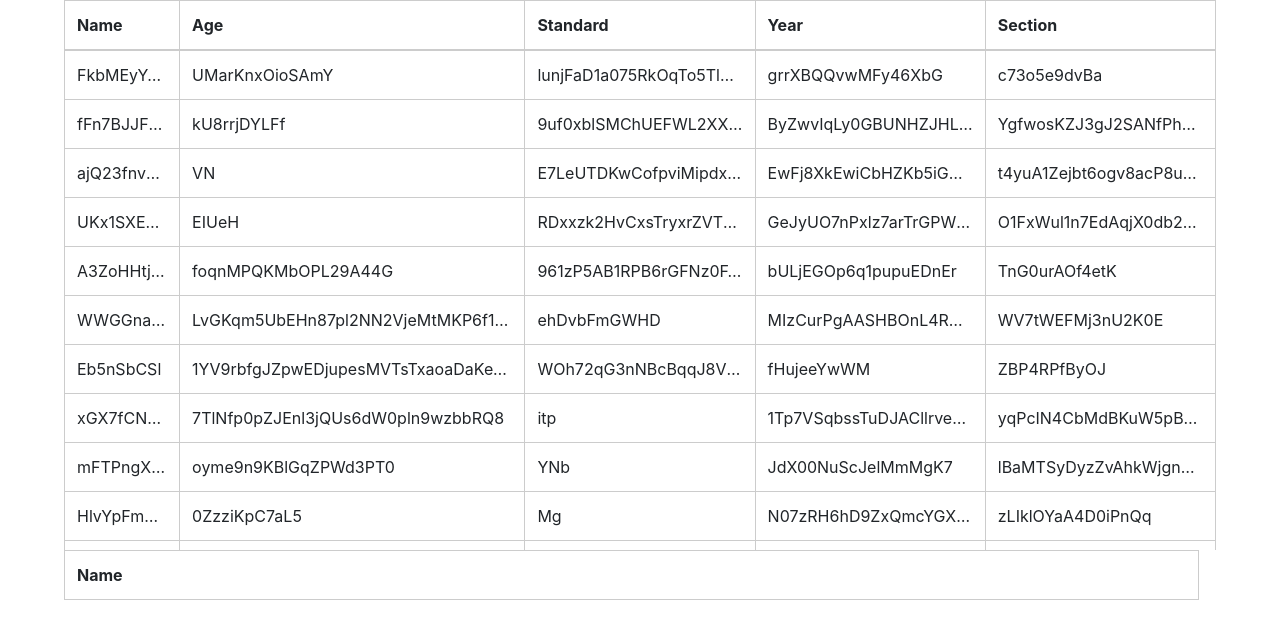
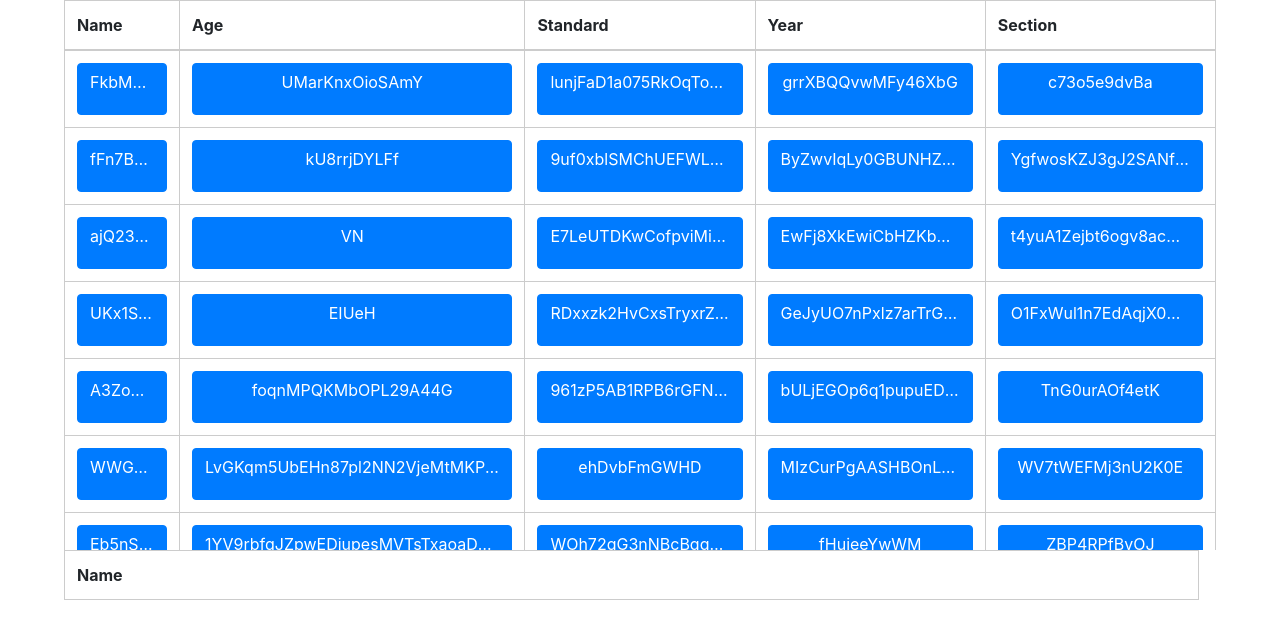
Before and after one commit to mantuonweb/tablejq, an Angular app: page / in a window 1280 px wide. Shown: the top 620 px of the page. Built offline with nearby package versions, Linux system fonts and the light colour scheme.

Commit message:
some minor css changes

```diff
--- a/src/app/app.component.html
+++ b/src/app/app.component.html
@@ -17,7 +17,13 @@
 
 			<tbody>
 				<tr *ngFor="let row of rows">
-					<td *ngFor = "let col of columns" [width]="col.width" [ngStyle]="{width: col.width}">{{row[col.name]}}</td>
+					<td *ngFor = "let col of columns" [width]="col.width" [ngStyle]="{width: col.width}">
+						<button class="btn btn-primary table-control">
+							<label>
+									{{row[col.name]}}
+							</label>
+						</button>
+					</td>
 					<!-- <td>{{row.std}}</td>
 					<td>{{row.age}}</td>
 					<td>{{row.year}}</td>
--- a/src/app/app.component.scss
+++ b/src/app/app.component.scss
@@ -19,7 +19,18 @@
     .table {
         margin-bottom: 0;
     }
-
+    label{
+        border:0;
+        white-space: nowrap;
+        overflow: hidden;
+        text-overflow: ellipsis;
+    }
+    .table-control{
+        width:100%;
+        label{
+            width:100%;
+        }
+    }
     td,
     th,th {
         border: 1px solid #ccc;
@@ -27,7 +38,7 @@
         white-space: nowrap;
         overflow: hidden;
         text-overflow: ellipsis;
-        div{
+        div,label{
             border:0;
             white-space: nowrap;
             overflow: hidden;
```
